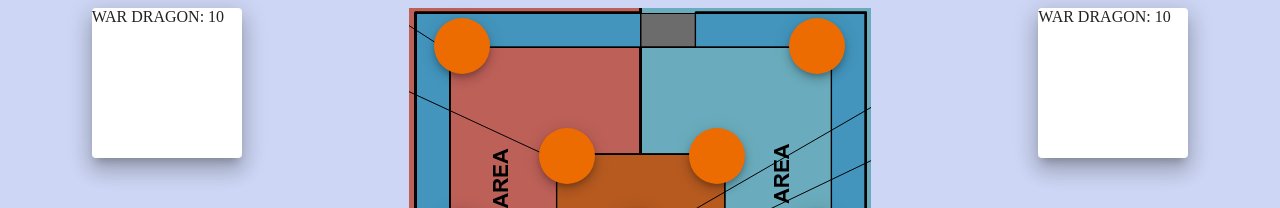
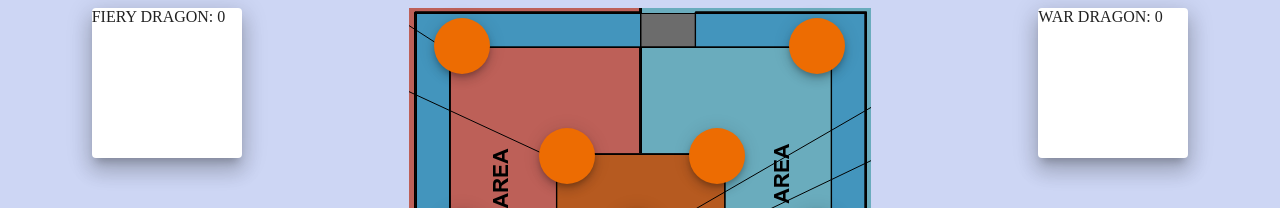
Before and after one commit to nc108x/2023-scoreboard, a React (Create React App) app: page / in a window 1280 px wide. Shown: the top 208 px of the page. Built offline with nearby package versions, Linux system fonts and the light colour scheme.

Commit message:
Info panels work but look bad

```diff
--- a/src/App.js
+++ b/src/App.js
@@ -4,6 +4,8 @@ import Info from "./components/Info.js";
 
 function App() {
   let [poles, setPoles] = useState(Array(11).fill(Array(0)));
+  let [redDragon, setRedDragon] = useState("FIERY");
+  let [blueDragon, setBlueDragon] = useState("WAR");
 
   function redScoreHandler(pole_no) {
     let temp = [...poles];
@@ -59,15 +61,15 @@ function App() {
     }
 
     console.log([redScore, blueScore]);
+    return [redScore, blueScore];
   }
 
-  checkScore();
+  /* update score */
+  let [redScore, blueScore] = checkScore();
 
-  /* console.log("this is a test"); */
-  /* console.log(poles); */
   return (
     <div className="main">
-      <Info />
+      <Info score={redScore} dragonName={redDragon} />
 
       <Gamefield
         poles={poles}
@@ -75,7 +77,7 @@ function App() {
         blueScoreHandler={blueScoreHandler}
       />
 
-      <Info />
+      <Info score={blueScore} dragonName={blueDragon} />
     </div>
   );
 }
--- a/src/components/Info.js
+++ b/src/components/Info.js
@@ -1,16 +1,15 @@
 import Paper from "@mui/material/Paper";
 
-export default function Info({}) {
+export default function Info({ score, dragonName }) {
   return (
     <Paper
       elevation={13}
       sx={{
-        left: "1000px",
         width: "150px",
         height: "150px",
       }}
     >
-      WAR DRAGON: 10
+      {dragonName + " DRAGON: \n" + score}
     </Paper>
   );
 }
```
